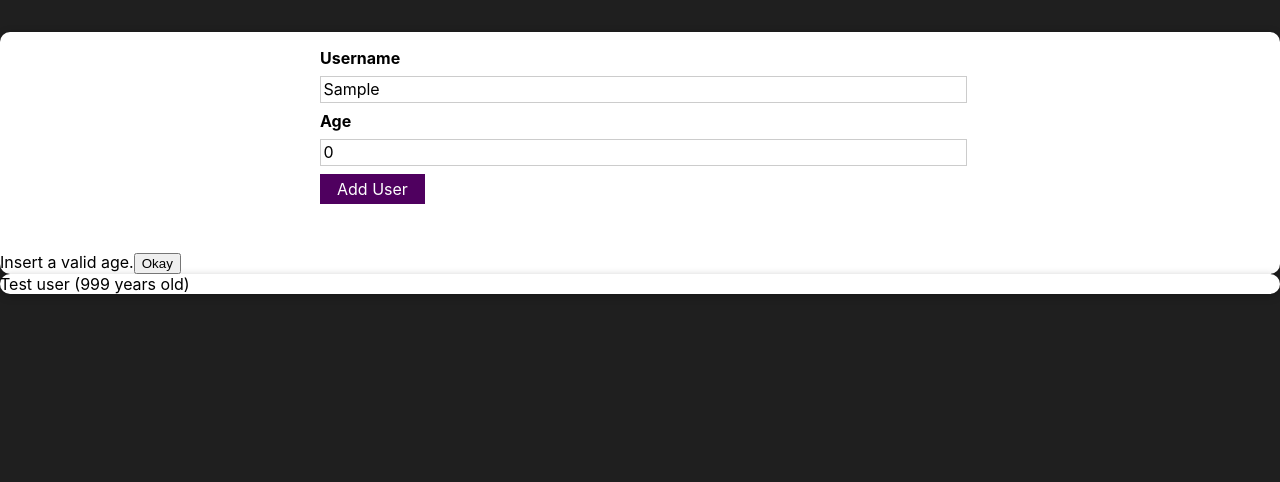
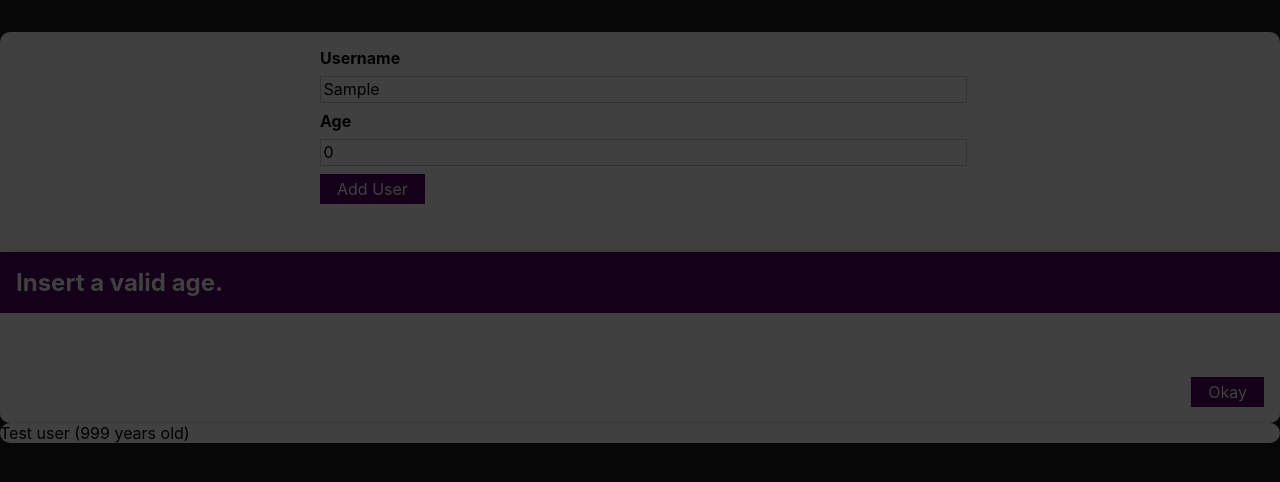
Before and after one commit to pelu97/react-example, a React (Create React App) app: page / in a window 1280 px wide. Both pictures are taken after typing "Sample" into the empty fields and a click on the button "Add User". Shown: the top 482 px of the page. Built offline with nearby package versions, Linux system fonts and the light colour scheme; the HTML template or start-up script is replaced by a standard one.

Commit message:
Reorganized and added CSS to modal page

```diff
--- a/src/components/Form/UserModal.tsx
+++ /dev/null
@@ -1,21 +0,0 @@
-
-interface UserModalProps{
-    message: string,
-    onCancel: () => void
-}
-
-
-function UserModal(props: UserModalProps){
-    function cancelHandler(){
-        props.onCancel();
-    }
-
-    return (
-        <div>
-            {props.message}
-            <button type="button" onClick={cancelHandler}>Okay</button>
-        </div>
-    );
-}
-
-export default UserModal;
--- /dev/null
+++ b/src/components/Ui/Modal.module.css
@@ -0,0 +1,45 @@
+.backdrop {
+  position: fixed;
+  top: 0;
+  left: 0;
+  width: 100%;
+  height: 100vh;
+  z-index: 10;
+  background: rgba(0, 0, 0, 0.75);
+}
+
+.modal {
+  position: fixed;
+  top: 30vh;
+  left: 10%;
+  width: 80%;
+  z-index: 100;
+  overflow: hidden;
+}
+
+.header {
+  background: #4f005f;
+  padding: 1rem;
+}
+
+.header h2 {
+  margin: 0;
+  color: white;
+}
+
+.content {
+  padding: 1rem;
+}
+
+.actions {
+  padding: 1rem;
+  display: flex;
+  justify-content: flex-end;
+}
+
+@media (min-width: 768px) {
+  .modal {
+    left: calc(50% - 20rem);
+    width: 40rem;
+  }
+}
--- /dev/null
+++ b/src/components/Ui/Modal.tsx
@@ -0,0 +1,38 @@
+
+import Button from "./Button";
+import Card from "./Card";
+
+import classes from "./Modal.module.css";
+
+interface ModalProps{
+    title: string,
+    message: string,
+    onCancel: () => void
+}
+
+
+function Modal(props: ModalProps){
+    function cancelHandler(){
+        props.onCancel();
+    }
+
+    return (
+        <div>
+            <div className={classes.backdrop} onClick={cancelHandler}/>
+
+            <Card className={classes.modal}>
+                <header className={classes.header}>
+                    <h2>{props.title}</h2>
+                </header>
+                <div className={classes.content}>
+                    <p>{props.message}</p>
+                </div>
+                <footer className={classes.actions}>
+                    <Button type="button" onClick={cancelHandler}>Okay</Button>
+                </footer>
+            </Card>
+        </div>
+    );
+}
+
+export default Modal;
--- a/src/components/User/NewUser.tsx
+++ b/src/components/User/NewUser.tsx
@@ -5,7 +5,7 @@ import { UserType } from "../../Types/UserType";
 
 import UserForm from "../Form/UserForm";
 import Card from "../Ui/Card";
-import UserModal from "../Form/UserModal";
+import Modal from "../Ui/Modal";
 
 
 interface NewUserProps{
@@ -16,15 +16,17 @@ interface NewUserProps{
 function NewUser(props: NewUserProps){
     const [modalActive, setModalActive] = useState(false);
     const [modalMessage, setModalMessage] = useState("");
+    const [modalTitle, setModalTitle] = useState("");
 
 
     function onAddUser(user: UserType){
         props.onAddUser(user);
     }
 
-    function onInvalidUser(message: string){
+    function onInvalidUser(title: string, message: string){
         console.log("Invalid user: " + message);
         setModalMessage(message);
+        setModalTitle(title);
         setModalActive(true);
     }
 
@@ -36,7 +38,7 @@ function NewUser(props: NewUserProps){
     return (
         <Card>
             <UserForm onSubmitForm={onAddUser} onInvalidForm={onInvalidUser}/>
-            {modalActive ? <UserModal message={modalMessage} onCancel={onCloseModal}/> : ""}
+            {modalActive ? <Modal title={modalTitle} message={modalMessage} onCancel={onCloseModal}/> : ""}
         </Card>
     );
 }
```
